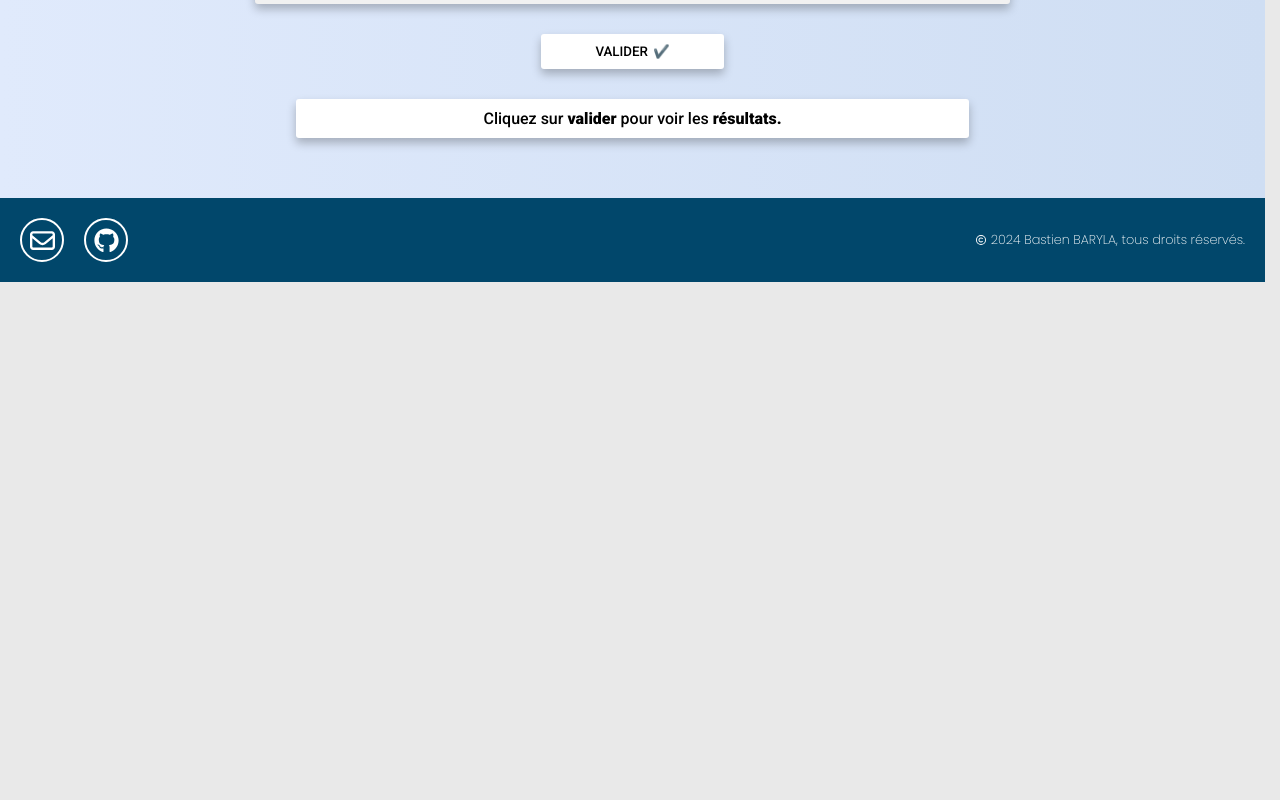
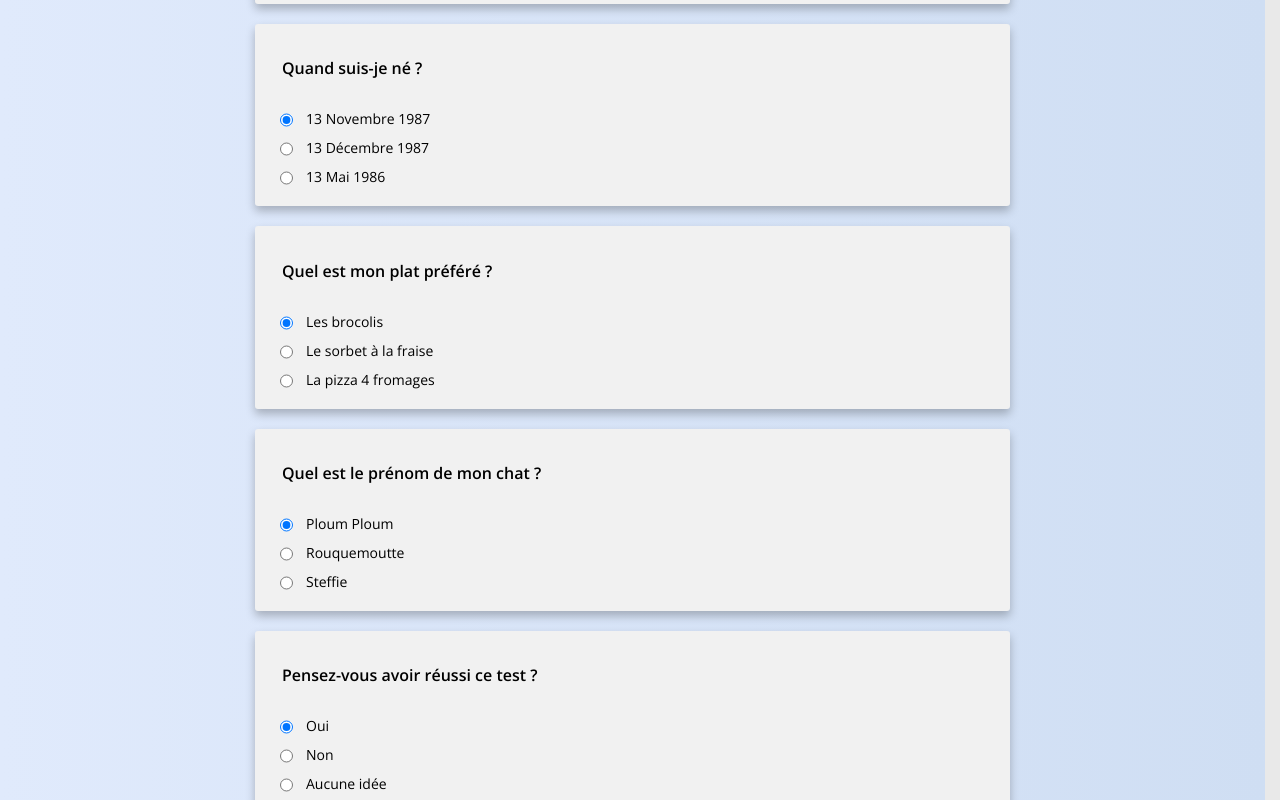
Before and after one commit to mel0ness/projetsJS, a React (Vite) app: page /projets/2 in a window 1280 px wide. Shown: the part 1320-2120 px from the top of the page. Before the commit the page ends 1602 px from the top, so only its background shows below. Built offline with nearby package versions, Linux system fonts and the light colour scheme.

Commit message:
P2 intégré! Passage au P3

```diff
--- a/src/assets/Question.json
+++ b/src/assets/Question.json
@@ -34,5 +34,33 @@
         "rep1": "1,365 Million",
         "rep2": "21 Millions",
         "rep3": "4,9 Millions"
+    },
+    {
+        "id": 6,
+        "title": "Quand suis-je né ?",
+        "rep1": "13 Novembre 1987",
+        "rep2": "13 Décembre 1987",
+        "rep3": "13 Mai 1986"
+    },
+    {
+        "id": 7,
+        "title": "Quel est mon plat préféré ?",
+        "rep1": "Les brocolis",
+        "rep2": "Le sorbet à la fraise",
+        "rep3": "La pizza 4 fromages"
+    },
+    {
+        "id": 8,
+        "title": "Quel est le prénom de mon chat ?",
+        "rep1": "Ploum Ploum",
+        "rep2": "Rouquemoutte",
+        "rep3": "Steffie"
+    },
+    {
+        "id": 9,
+        "title": "Pensez-vous avoir réussi ce test ?",
+        "rep1": "Oui",
+        "rep2": "Non",
+        "rep3": "Aucune idée"
     }
 ]
--- a/src/components/QuestionP2/index.jsx
+++ b/src/components/QuestionP2/index.jsx
@@ -1,15 +1,24 @@
+import "../../style/components/QuestionP2/questionP2.scss"
+import { useState } from "react"
+const QuestionP2 = (Props) => {
 
-import "../../style/components/QuestionP2/questionP2.scss"
-const QuestionP2 = (Props) => {
+const [style, updateStyle] = useState(false);
+const Reset = () => {
+    if(style) {
+updateStyle(false);}
+else {
+    updateStyle(true)
+}
+}
 
     return(
         <div>
-             <div className="P2-question">
+             <div className={style? "P2-question" : "P2-question reset"} id={"q"+Props.id} onClick={Reset} >
       <h2 className="P2-h2">{Props.title}</h2>
-      <div className="P2-input"><input type="radio" id="number1" name={Props.id} value="a" checked /><label htmlFor="number1">{Props.rep1}</label></div>
-      <div className="P2-input"><input type="radio" id="number2" name={Props.id} value="b" /><label htmlFor="number2">{Props.rep2}</label>
+      <div className="P2-input"><input  type="radio" id={Props.id+"number1"} name={Props.id} value="a" defaultChecked onChange={Props.function} /><label htmlFor={Props.id+"number1"}>{Props.rep1}</label></div>
+      <div className="P2-input"><input type="radio" id={Props.id+"number2"} name={Props.id} value="b" onChange={Props.function} /><label htmlFor={Props.id+"number2"}>{Props.rep2}</label>
       </div>
-      <div className="P2-input"><input type="radio" id="number3" name={Props.id} value="c" /><label htmlFor="number3">{Props.rep3}</label>
+      <div className="P2-input"><input type="radio" id={Props.id+"number3"} name={Props.id} value="c" onChange={Props.function} /><label htmlFor={Props.id+"number3"}>{Props.rep3}</label>
       </div>
     </div>
         </div>
--- a/src/pages/Quizz/index.jsx
+++ b/src/pages/Quizz/index.jsx
@@ -2,8 +2,101 @@ import { Helmet } from "react-helmet-async";
 import "../../style/pages/Quizz/quizz.scss"
 import Datas from "../../assets/Question.json"
 import QuestionP2 from "../../components/QuestionP2";
+import { useState } from "react";
 
 const Quizz = () => {
+
+
+  let allResponses = [];
+  let note = 0;
+
+  const Submit = (e) => {
+    e.preventDefault();
+    note = 0;
+    Note(Responses, responses);
+    showResults(note, responses);
+    error(Responses);
+  }
+
+
+
+  const getChecked = (e) => {
+    for (let i = 0; i < e.length; i++) {
+        if(e[i].checked === true) {
+            allResponses.push(e[i].value)
+
+        }
+
+    }
+    }
+
+    const Note = (e, f) => {
+      for (let i = 0; i < e.length; i++) {
+  if(e[i] === f[i]) {
+      note++
+  }
+      }
+  }
+
+  const showResults = (e, f) => {
+    let noteForIndex = (e/f.length*5);
+    let noteIndex = null;
+switch(true) {
+    case(noteForIndex <= 1):
+noteIndex = 0;
+break;
+case (noteForIndex <= 2):
+    noteIndex = 1;
+    break;
+case (noteForIndex <= 4):
+    noteIndex = 2;
+    break;
+case (noteForIndex < 5):
+    noteIndex = 3;
+    break;
+case (noteForIndex === 5):
+    noteIndex = 4;
+    break;
+}
+updateConsignes((e) + '/' + f.length + ' ' + comment[noteIndex] +  ' ' + ' ' + emojis[noteIndex])
+}
+
+const error = (e) => {
+  for (let i = 0; i< e.length; i++) {
+      if(e[i] !== responses[i]) {
+          let wrongAnswerNumber = i+1
+          let wrongAnswer = document.getElementById(`q${wrongAnswerNumber}`);
+  wrongAnswer.classList.add("false")
+  wrongAnswer.classList.remove("reset")
+  wrongAnswer.classList.remove("correct")
+      }
+      else {
+          let goodAnswerNumber = i+1
+          let goodAnswer = document.getElementById(`q${goodAnswerNumber}`);
+          goodAnswer.classList.add("correct")
+          goodAnswer.classList.remove("reset")
+          goodAnswer.classList.remove("false")
+      }
+  }
+  }
+
+
+  const updateArray = () => {
+ const all = document.querySelectorAll("input[type='radio']")
+ allResponses = [];
+getChecked(all)
+updateResponses(allResponses)
+  }
+
+  const [Responses, updateResponses] = useState(["a", "a", "a", "a", "a", "a", "a", "a" , "a"])
+  const [Consignes, updateConsignes] = useState("")
+
+
+
+  const responses = ["c", "a", "b", "a", "c", "a", "c", "b" , "a"];
+const emojis = ["👎", "😭" , "👀", "✨", "✔️" ];
+const comment = ["Catastrophique!", "Oula ce n'est pas bon", "Moyen", "Presque!", "Vous êtes excellent!"];
+
     return (
 <div className="P2-body">
     <Helmet>
@@ -20,16 +113,15 @@ const Quizz = () => {
       <div className="P2-bigCheck"></div>
     </div>
   </div>
-  <form method="get" action="" id="form">
+  <form method="get" action="" id="form" onSubmit={ (e) => Submit(e)}>
     {Datas.map(({id, title, rep1, rep2, rep3}) =>
-<QuestionP2 id={id} title={title} rep1={rep1} rep2={rep2} rep3={rep3} key={id} />
+<QuestionP2 id={id} title={title} rep1={rep1} rep2={rep2} rep3={rep3} key={id} function={updateArray} />
     )}
   <div className="P2-valider">
       <button className="P2-button">VALIDER <div>✔️</div>
       </button>
     </div>
-    <div className="P2-consignes" id="consignes">
-      Cliquez sur <span className="P2-boldy">valider</span> pour voir les <span className="P2-boldy">résultats.</span>
+    <div className="P2-consignes" id="consignes">{Consignes === "" ? <div>Cliquez sur <span className="P2-boldy">valider</span> pour voir les <span className="P2-boldy">résultats.</span></div> : Consignes}
     </div>
   </form>
 
--- a/src/style/components/QuestionP2/questionP2.scss
+++ b/src/style/components/QuestionP2/questionP2.scss
@@ -35,3 +35,15 @@
     font-family: 'Open sans';
     font-size: 14px;
   }
+
+  .correct {
+background-color: rgba(0, 150, 0, 0.3)
+  }
+
+  .false {
+background-color: rgba(150, 0, 0, 0.3);
+  }
+
+  .reset {
+    background-color: #f1f1f1;
+  }
```
